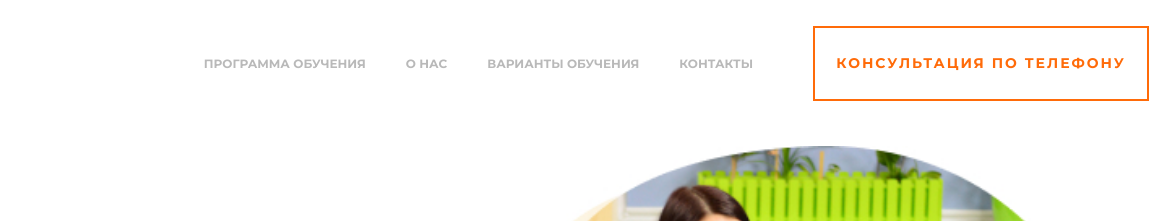
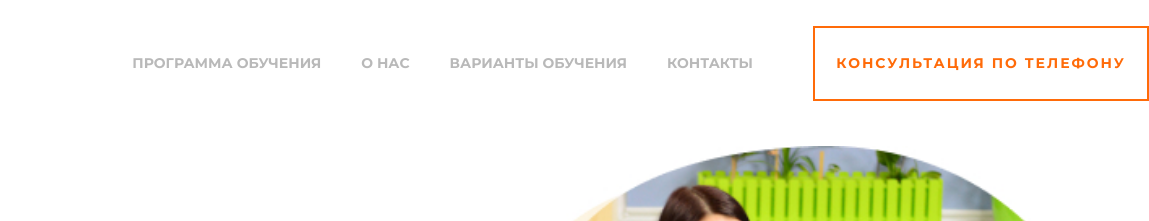
Before and after one commit to OlehSydorenko25/hell-en, a plain HTML site: page index.html in a window 1280 px wide. Shown: the top 221 px of the page, 131-1280 px from the left. Drawn offline with Linux system fonts and the light colour scheme.

Commit message:
fix menu

```diff
--- a/scss/components/_header.scss
+++ b/scss/components/_header.scss
@@ -57,8 +57,8 @@
         margin-right: 60px;
 
         .link {
-          font-size: 12px;
-          line-height: 15px;
+          font-size: 14px;
+          line-height: 17px;
           font-weight: 700;
           text-transform: uppercase;
 
```
Also changed, not shown: css/main.css, css/main.min.css.
